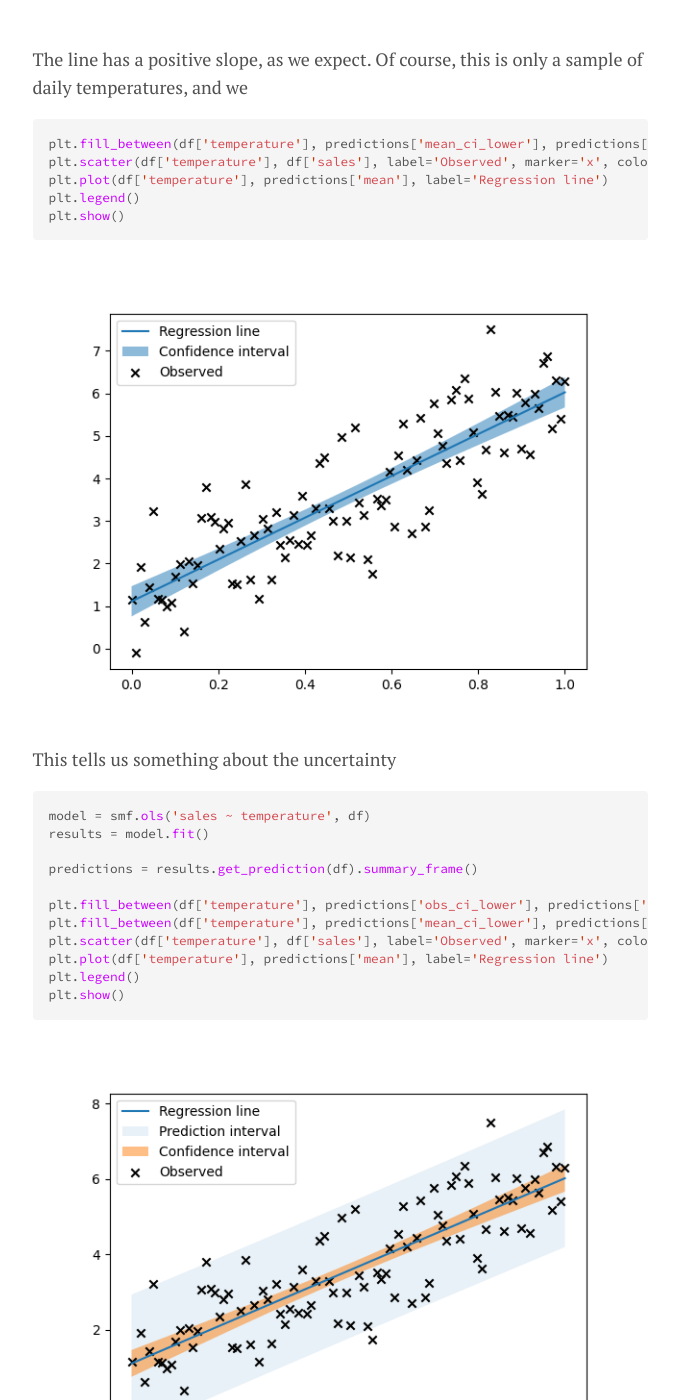
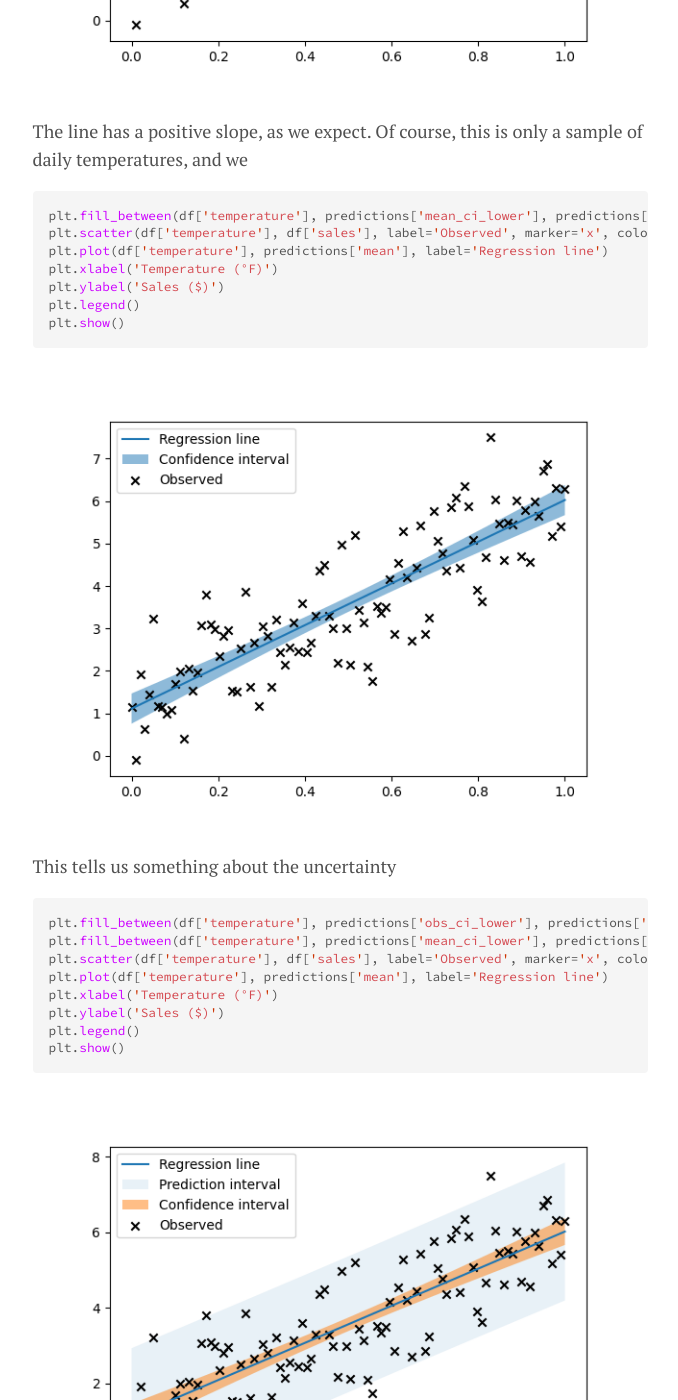
Before and after one commit to lmc2179/lmc2179.github.io, a Jekyll site: the page built from drafts/prediction_confidence.md, in a window 1280 px wide and 1400 px high, scrolled down 2901 px. Shown: the whole window, without its empty margins (300-978 px from the left). Built offline with Jekyll 4.4.1, drawn with Linux system fonts in a browser that asks for light colours; formulas are drawn with MathJax 3; some of the changed text lies outside the part shown.

Commit message:
Update prediction_confidence.md

````diff
--- a/drafts/prediction_confidence.md
+++ b/drafts/prediction_confidence.md
@@ -24,6 +24,8 @@ predictions = results.get_prediction(df).summary_frame()
 
 ```python
 plt.scatter(df['temperature'], df['sales'], label='Observed', marker='x', color='black')
+plt.xlabel('Temperature (°F)')
+plt.ylabel('Sales ($)')
 plt.legend()
 plt.show()
 ```
@@ -35,6 +37,8 @@ So far, so good. It looks like the two are correlated positively. You fit yourse
 ```python
 plt.scatter(df['temperature'], df['sales'], label='Observed', marker='x', color='black')
 plt.plot(df['temperature'], predictions['mean'], label='Regression line')
+plt.xlabel('Temperature (°F)')
+plt.ylabel('Sales ($)')
 plt.legend()
 plt.show()
 ```
@@ -48,6 +52,8 @@ The line has a positive slope, as we expect. Of course, this is only a sample of
 plt.fill_between(df['temperature'], predictions['mean_ci_lower'], predictions['mean_ci_upper'], alpha=.5, label='Confidence interval')
 plt.scatter(df['temperature'], df['sales'], label='Observed', marker='x', color='black')
 plt.plot(df['temperature'], predictions['mean'], label='Regression line')
+plt.xlabel('Temperature (°F)')
+plt.ylabel('Sales ($)')
 plt.legend()
 plt.show()
 ```
@@ -58,15 +64,12 @@ plt.show()
 This tells us something about the uncertainty
 
 ```python
-model = smf.ols('sales ~ temperature', df)
-results = model.fit()
-
-predictions = results.get_prediction(df).summary_frame()
-
 plt.fill_between(df['temperature'], predictions['obs_ci_lower'], predictions['obs_ci_upper'], alpha=.1, label='Prediction interval')
 plt.fill_between(df['temperature'], predictions['mean_ci_lower'], predictions['mean_ci_upper'], alpha=.5, label='Confidence interval')
 plt.scatter(df['temperature'], df['sales'], label='Observed', marker='x', color='black')
 plt.plot(df['temperature'], predictions['mean'], label='Regression line')
+plt.xlabel('Temperature (°F)')
+plt.ylabel('Sales ($)')
 plt.legend()
 plt.show()
 ```
````
Also changed, not shown: other parts of drafts/prediction_confidence.md (+4 -4 lines).
